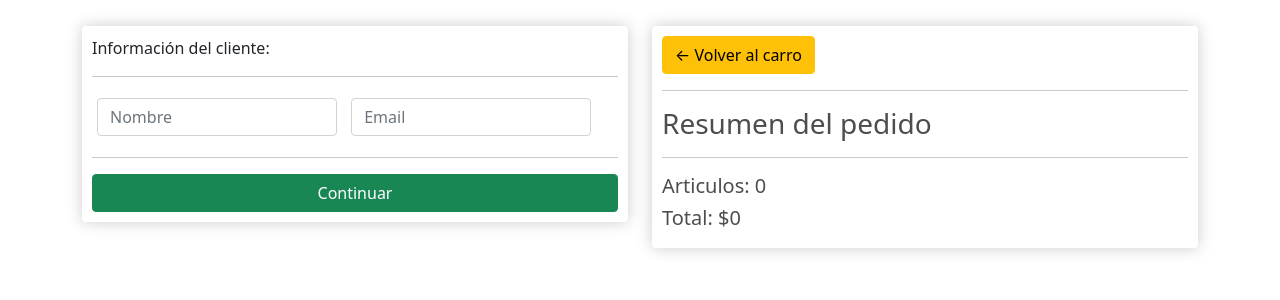
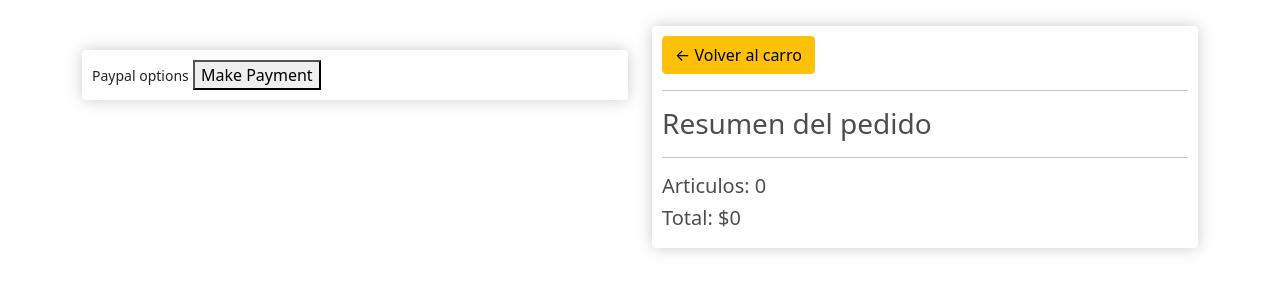
Before and after one commit to MarceloDeLaBarrera/E-commerce-Django, a Django app: page /checkout/ in a window 1280 px wide. Shown: the part 64-364 px from the top of the page. Run offline with Django 4.2, Linux system fonts and the light colour scheme; a user stored in the database is signed in; tables that the repository leaves empty hold one stand-in row (values such as "Sample post"); some libraries are stand-ins or nearby versions.

Commit message:
[Develop] <Marcelo> Modify shipping js to hide or not some divs and buttons

```diff
--- a/static/js/shipping.js
+++ b/static/js/shipping.js
@@ -1,4 +1,29 @@
-//var shipping = "{{ order.shipping }}";
 if (shipping == "False") {
   document.getElementById("shipping-info").innerHTML = "";
 }
+
+if (user != "AnonymousUser") {
+  document.getElementById("user-info").innerHTML = "";
+}
+
+if (shipping == "False" && user != "AnonymousUser") {
+  document.getElementById("form-wrapper").classList.add("hidden");
+  document.getElementById("payment-info").classList.remove("hidden");
+}
+
+var form = document.getElementById("form");
+
+form.addEventListener("submit", function (e) {
+  e.preventDefault();
+  console.log("Form Submited...");
+  document.getElementById("form-button").classList.add("hidden");
+  document.getElementById("payment-info").classList.remove("hidden");
+});
+
+document.getElementById("make-payment").addEventListener("click", function (e) {
+  submitFormData();
+});
+
+function submitFormData() {
+  console.log("Payment button clicked");
+}
--- a/store/Template/store/checkout.html
+++ b/store/Template/store/checkout.html
@@ -58,6 +58,7 @@
             <br>
             <div class="box-element hidden" id="payment-info">
                 <small>Paypal options</small>
+                <button id="make-payment">Make Payment</button>
 
             </div>
         </div>
@@ -93,6 +94,7 @@
     </div>
     <script>
         var shipping = "{{order.shipping}}"
+        var user = '{{request.user}}'
     </script>
     <script type="text/javascript" src="{% static 'js/shipping.js' %}"></script>
     {% endblock content %}
```
